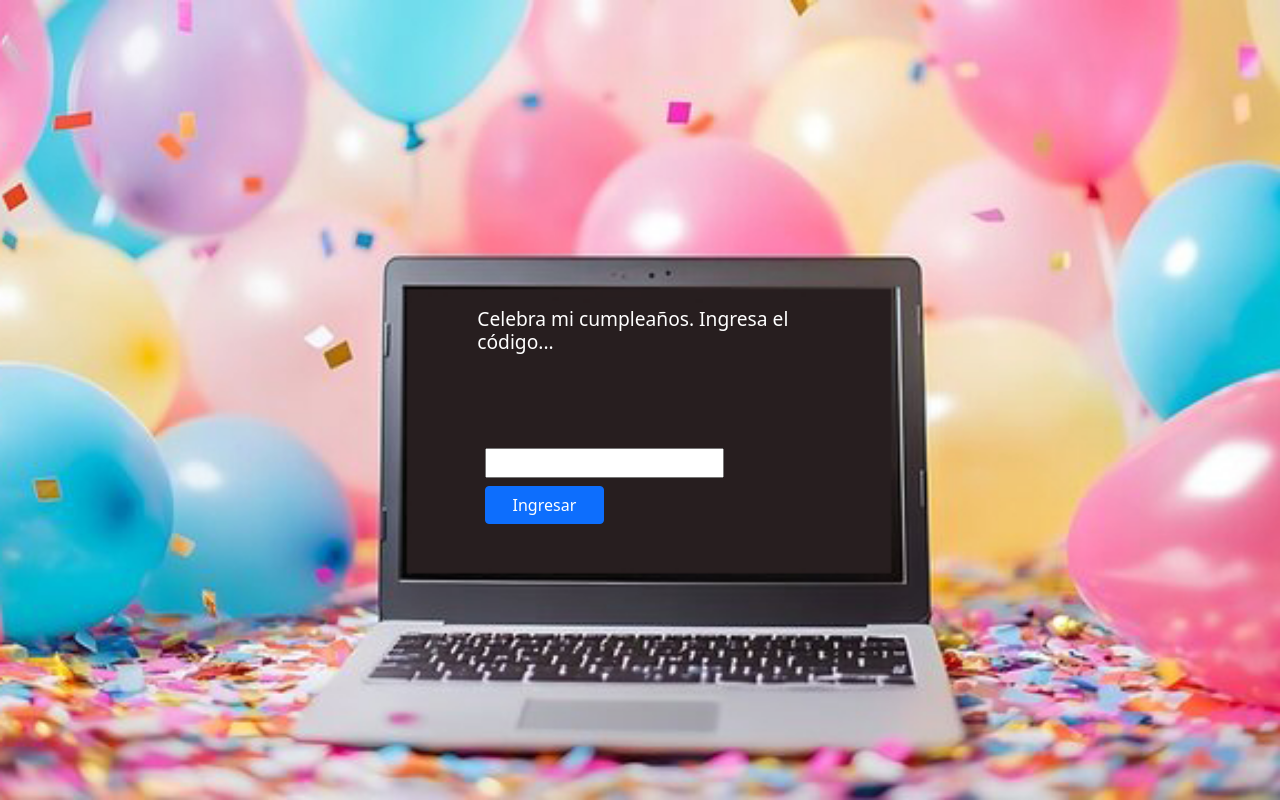
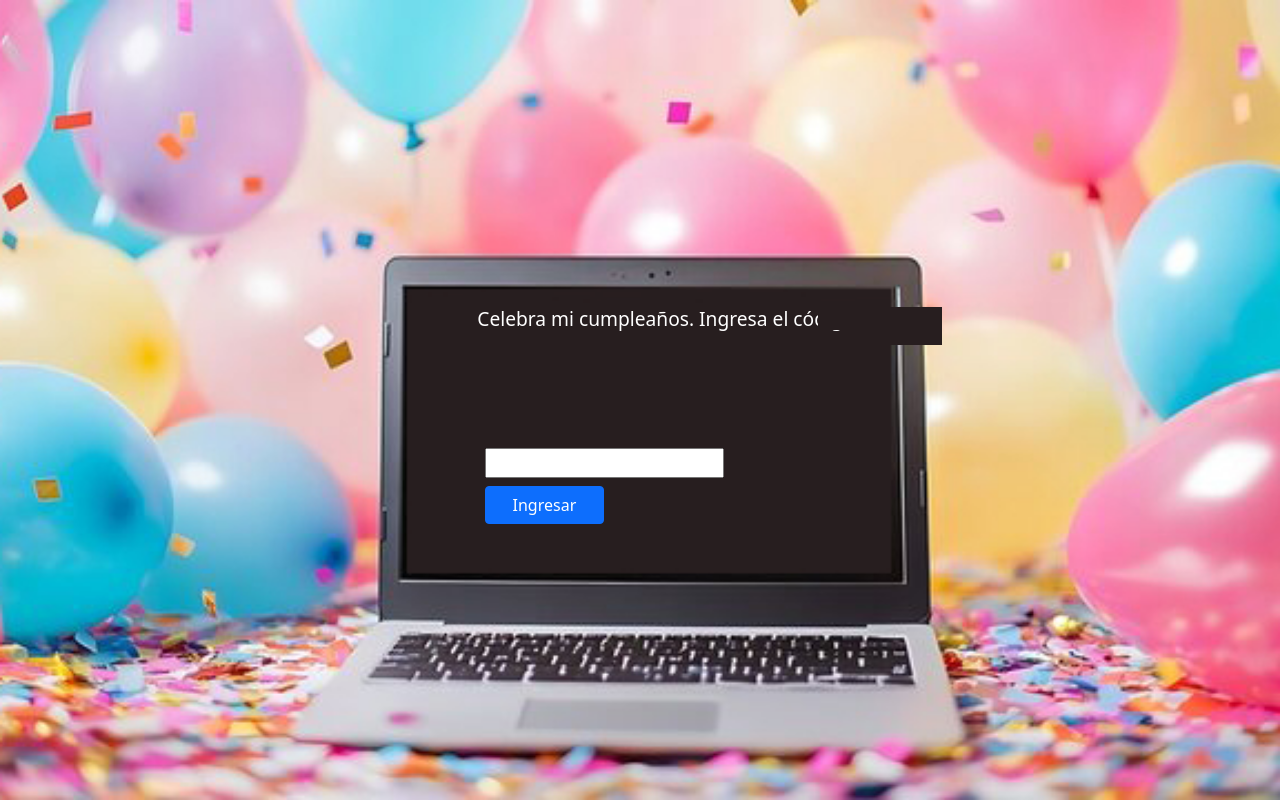
Before and after one commit to ceeck65/birthday, a Django app: page / in a window 1280 px wide; the page is wider, and only the part inside the window is pictured. Run offline with Django 5.2, Linux system fonts and the light colour scheme; some web fonts are replaced.

Commit message:
fix invitation

```diff
--- a/app/templates/index.html
+++ b/app/templates/index.html
@@ -66,7 +66,7 @@
             color: #fff;
             font-size: 1.2em;
             height: 2em;
-            width: 27%;
+            width: 37%;
         }
 
         h1 span {
@@ -104,7 +104,7 @@
             }
 
             h1 {
-                margin-top: 12%;
+                margin-top: 8%;
                 margin-left: 20%;
                 width: 60%;
             }
```
